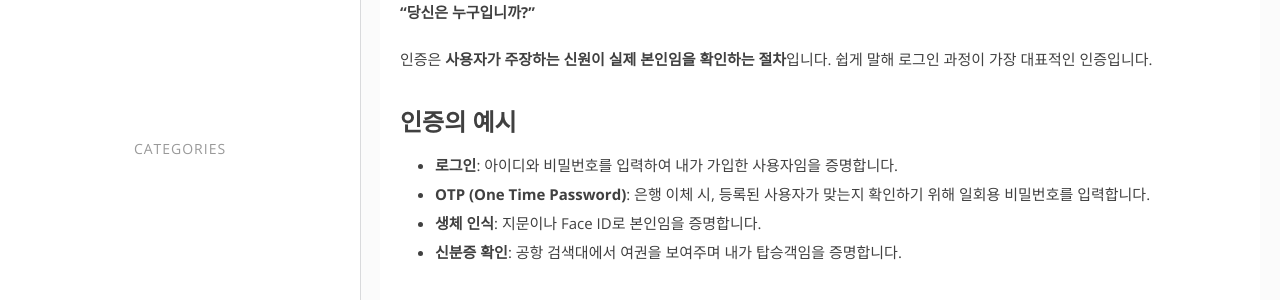
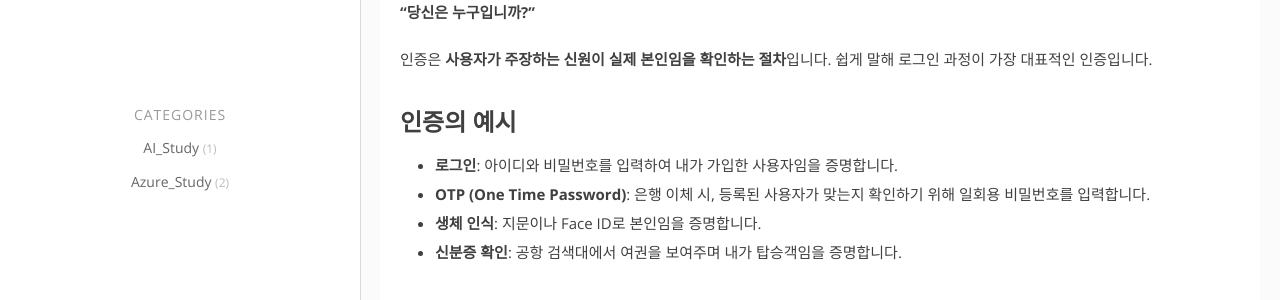
Before and after one commit to Rarero/rarero.github.io, a Jekyll site: the page built from _posts/Azure_Study/2026-01-05-authentication&authorization(1).markdown, in a window 1280 px wide. Shown: the part 435-735 px from the top of the page. Built offline with Jekyll 4.4.1, drawn with Linux system fonts in a browser that asks for light colours; some web fonts are replaced.

Commit message:
category depth 인식 문제 해결

```diff
--- a/_posts/AI_Study/2026-01-12-AI_LLM_BasicModel.markdown
+++ b/_posts/AI_Study/2026-01-12-AI_LLM_BasicModel.markdown
@@ -3,6 +3,7 @@ layout: post
 title: "LLM 기본 모델과 Azure OpenAI 실습 (1): 모델 호출부터 대화 기능까지"
 date: 2026-01-12 09:00:00 +0900
 tags: [Study, AI, LLM, Azure, OpenAI]
+categories: AI_Study
 ---
 
 이번 포스트에서는 **LLM(Large Language Model)**의 기본 개념을 알아보고, **Azure OpenAI** 서비스를 활용하여 모델 호출부터 대화 기능 구현까지 직접 실습해 보는 과정을 다룹니다.
--- a/_posts/Azure_Study/2026-01-05-authentication&authorization(1).markdown
+++ b/_posts/Azure_Study/2026-01-05-authentication&authorization(1).markdown
@@ -3,6 +3,7 @@ layout: post
 title: "인증(Authentication)과 인가(Authorization) (1): 개념과 차이점"
 date: 2026-01-05 09:00:00 +0900
 tags: [Study, Identity, Governance]
+categories: Azure_Study
 ---
 
 웹 개발이나 보안을 공부하다 보면 가장 많이 접하면서도 헷갈리는 두 가지 개념이 있습니다. 바로 **인증**(Authentication)과 **인가**(Authorization)입니다.
--- a/_posts/Azure_Study/2026-01-07-authentication&authorization(2).markdown
+++ b/_posts/Azure_Study/2026-01-07-authentication&authorization(2).markdown
@@ -3,6 +3,7 @@ layout: post
 title: "인증(Authentication)과 인가(Authorization) (2): 동작 원리와 주요 방식"
 date: 2026-01-07 09:00:00 +0900
 tags: [Study, Identity, Governance]
+categories: Azure_Study
 ---
 
 지난 포스트 [**인증(Authentication)과 인가(Authorization) (1): 개념과 차이점**]({% post_url 2026-01-05-authentication&authorization(1) %})에서는 인증과 인가의 기본 개념과 차이점을 알아보았습니다.
```
